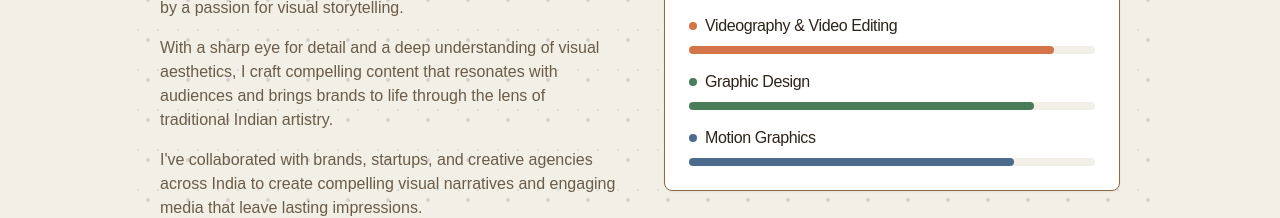
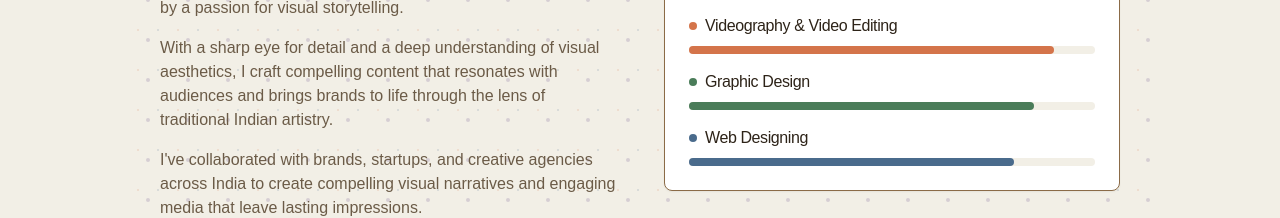
Before and after one commit to YogeshShxrma/Portfolio, a React (Vite) app: page / in a window 1280 px wide. Shown: the part 1100-1318 px from the top of the page. Built offline with nearby package versions, Linux system fonts and the light colour scheme; no server answers; the database is empty.

Commit message:
Update skill description
Changed "Motion Graphics" to "Web Designing" in the skills section.

```diff
--- a/src/pages/Index.tsx
+++ b/src/pages/Index.tsx
@@ -45,7 +45,7 @@ const Index = () => {
     percentage: 85,
     color: "green"
   }, {
-    name: "Motion Graphics",
+    name: "Web Designing",
     percentage: 80,
     color: "blue"
   }];
```
